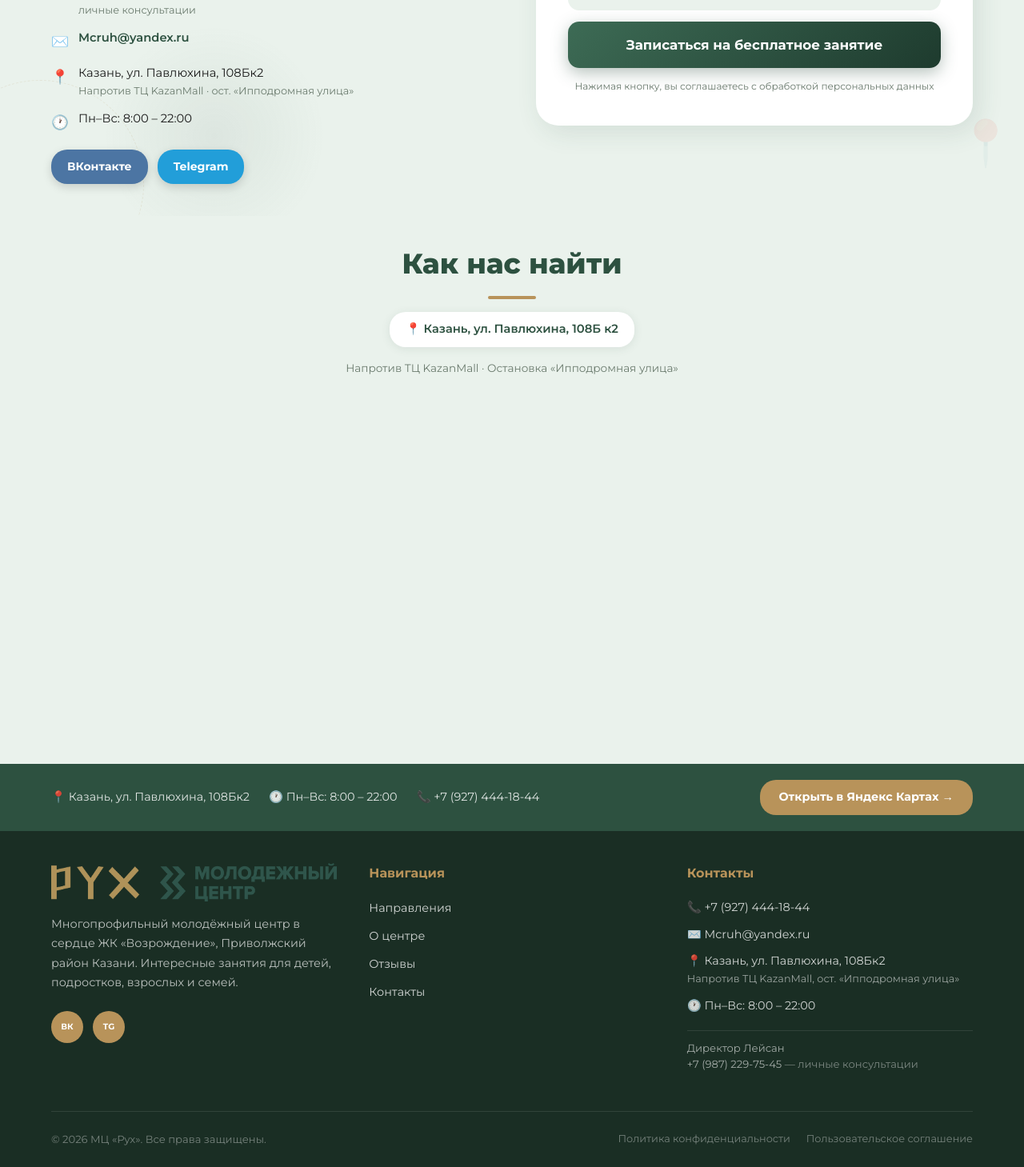
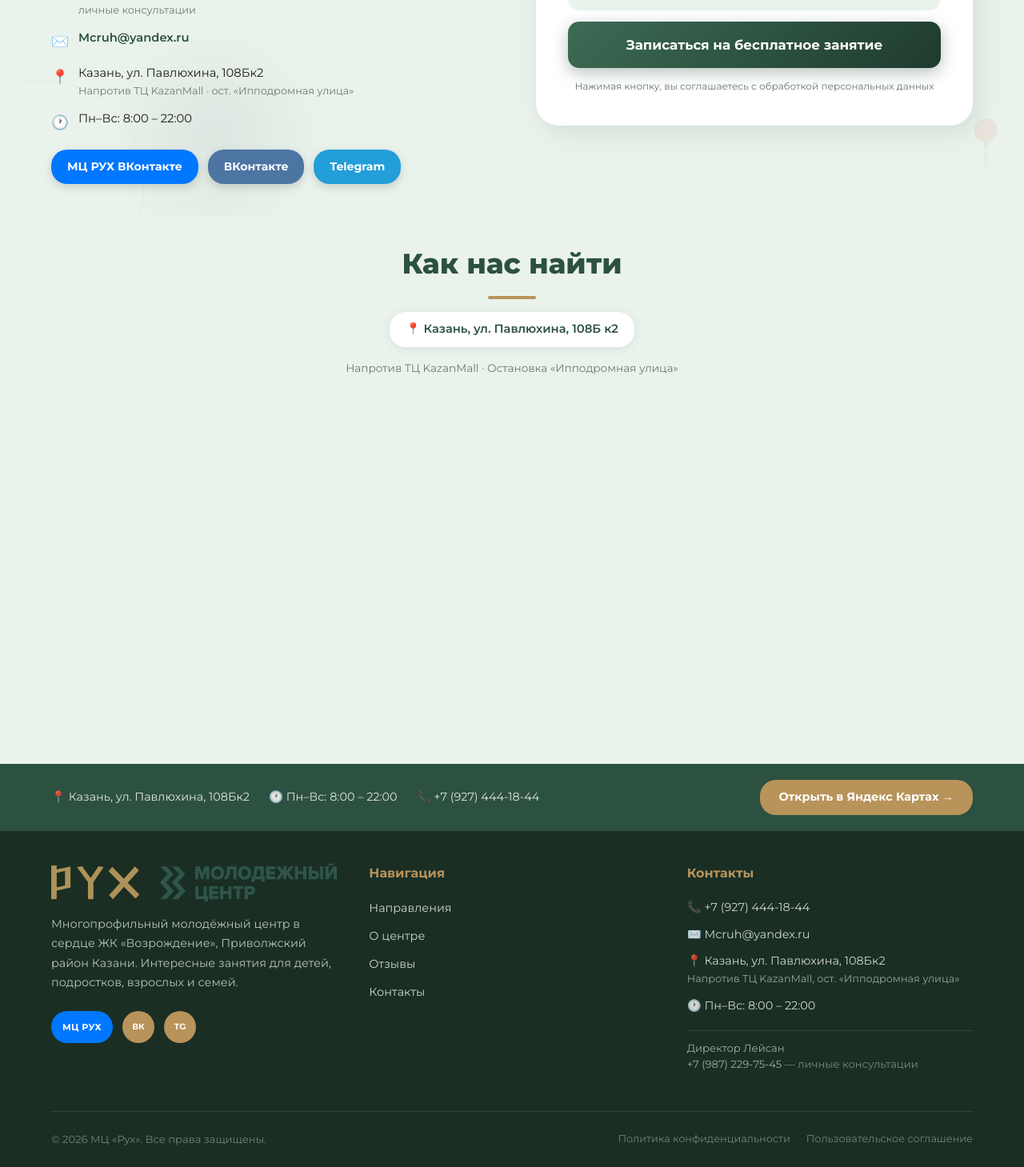
Before and after one commit to nikryse-ai/rukh-center, a Next.js app: page / in a window 1280 px wide. Shown: the part 7692-9151 px from the top of the page at 80% size. Built offline with nearby package versions, Linux system fonts and the light colour scheme.

Commit message:
Footer: add VK group mcruh link with highlighted style

```diff
--- a/src/app/sections.css
+++ b/src/app/sections.css
@@ -299,6 +299,8 @@
 .footer-socials { display: flex; gap: 12px; }
 .footer-social { width: 40px; height: 40px; border-radius: 50%; background: var(--gold); display: flex; align-items: center; justify-content: center; font-size: 0.65rem; font-weight: 700; color: #fff; cursor: pointer; text-decoration: none; transition: background 0.2s, transform 0.2s; }
 .footer-social:hover { background: var(--gold-light); transform: translateY(-2px); }
+.footer-social-vk-main { width: auto; padding: 0 14px; border-radius: 20px; background: #0077FF; font-size: 0.7rem; letter-spacing: 0.03em; }
+.footer-social-vk-main:hover { background: #1A8BFF; }
 .footer-nav { display: flex; flex-direction: column; gap: 12px; }
 .footer-contacts { display: flex; flex-direction: column; gap: 12px; }
 .footer-contact-row { color: rgba(255,255,255,0.8); font-size: 0.9rem; line-height: 1.5; }
@@ -728,6 +730,7 @@
   box-shadow: 0 4px 12px rgba(0,0,0,0.15);
 }
 .contact-social-btn:hover { filter: brightness(1.1); transform: translateY(-1px); }
+.contact-social-vk-main { background: #0077FF; font-weight: 700; }
 .contact-social-vk { background: #4C75A3; }
 .contact-social-tg { background: #229ED9; }
 .contact-form-wrap { background: #fff; border-radius: 28px; padding: 40px; box-shadow: 7px 8px 32px rgba(45,81,64,0.12); }
--- a/src/components/layout/Footer.tsx
+++ b/src/components/layout/Footer.tsx
@@ -16,7 +16,8 @@ export default function Footer() {
               Многопрофильный молодёжный центр в сердце ЖК «Возрождение», Приволжский район Казани. Интересные занятия для детей, подростков, взрослых и семей.
             </p>
             <div className="footer-socials">
-              <Link href="https://vk.com/ruhclubkazan" target="_blank" rel="noopener noreferrer" className="footer-social" title="ВКонтакте">ВК</Link>
+              <Link href="https://vk.ru/mcruh" target="_blank" rel="noopener noreferrer" className="footer-social footer-social-vk-main" title="Группа МЦ РУХ ВКонтакте">МЦ РУХ</Link>
+              <Link href="https://vk.com/ruhclubkazan" target="_blank" rel="noopener noreferrer" className="footer-social" title="ВКонтакте — Клуб единоборств">ВК</Link>
               <Link href="https://t.me/ruhclub" target="_blank" rel="noopener noreferrer" className="footer-social" title="Telegram">TG</Link>
             </div>
           </div>
--- a/src/components/sections/ContactForm.tsx
+++ b/src/components/sections/ContactForm.tsx
@@ -67,6 +67,7 @@ export default function ContactForm() {
               </div>
             </div>
             <div className="contact-socials">
+              <Link href="https://vk.ru/mcruh" target="_blank" rel="noopener noreferrer" className="contact-social-btn contact-social-vk-main">МЦ РУХ ВКонтакте</Link>
               <Link href="https://vk.com/ruhclubkazan" target="_blank" rel="noopener noreferrer" className="contact-social-btn contact-social-vk">ВКонтакте</Link>
               <Link href="https://t.me/ruhclub" target="_blank" rel="noopener noreferrer" className="contact-social-btn contact-social-tg">Telegram</Link>
             </div>
--- a/src/components/sections/Programs.tsx
+++ b/src/components/sections/Programs.tsx
@@ -51,7 +51,7 @@ export default function Programs() {
           {programs.map((p, i) => (
             <div key={p.title} className={`prog-card animate delay-${(i % 3) + 1}`}>
               <div className="prog-card-photo">
-                <Image src={p.photo} alt={p.title} fill sizes="(max-width: 767px) 100vw, 33vw" style={{ objectFit: 'cover' }} priority={i < 3} />
+                <Image src={p.photo} alt={p.title} fill sizes="(max-width: 767px) 100vw, 33vw" style={{ objectFit: 'cover' }} priority={i < 6} />
               </div>
               <div className="prog-card-overlay" />
               <div className="prog-card-content">
```
